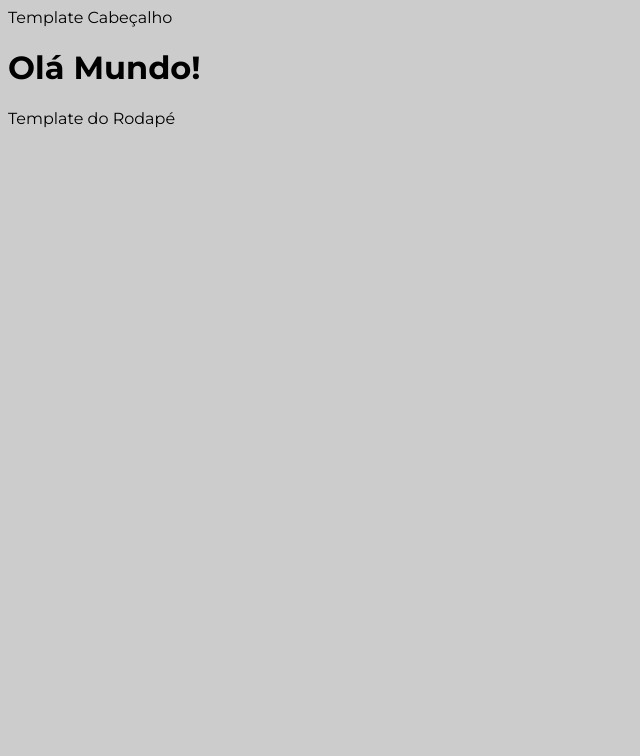
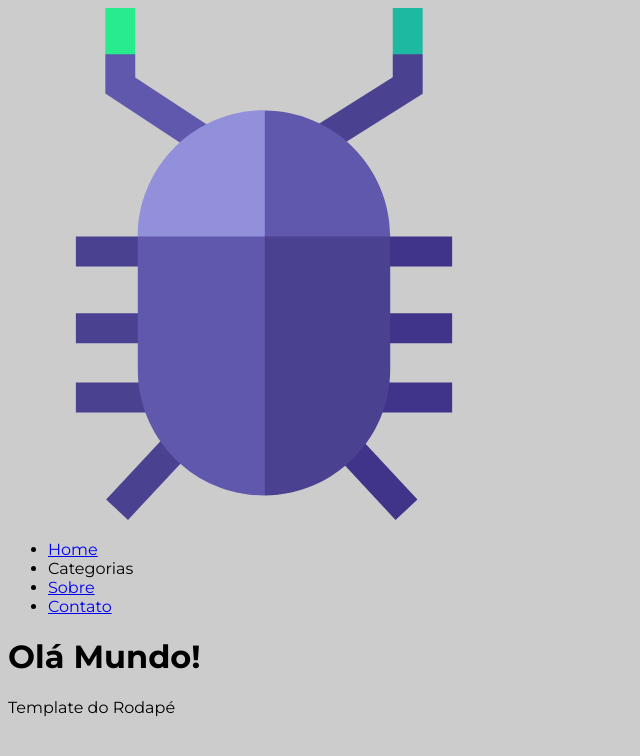
Before and after one commit to JoaoVithorr/blog-php, a PHP site: page / in a window 1280 px wide. Shown: the top 756 px of the page, without its empty margins (0-640 px from the left). Run offline with PHP 8.4, Linux system fonts and the light colour scheme.

Commit message:
header done

```diff
--- a/templates/header.php
+++ b/templates/header.php
@@ -15,5 +15,15 @@
     <link href="https://fonts.googleapis.com/css2?family=Montserrat:ital,wght@0,100..900;1,100..900&family=Open+Sans:ital,wght@0,300..800;1,300..800&family=Roboto:ital,wght@0,100;0,300;0,400;0,500;0,700;0,900;1,100;1,300;1,400;1,500;1,700;1,900&display=swap" rel="stylesheet">
 </head>
 <body>
-    Template Cabeçalho
+    <a href="<?= $BASE_URL ?>">
+      <img src="<?= $BASE_URL ?>/img/logo.svg" alt="Logo do site">
+    </a>
+    <nav>
+      <ul class="nav-bar">
+        <li><a href="<?= $BASE_URL ?>">Home</a></li>
+        <li><a href="#"></a>Categorias</li>
+        <li><a href="#">Sobre</a></li>
+        <li><a href="<?= $BASE_URL ?>/contact.php">Contato</a></li>
+      </ul>
+    </nav>
 </body>
```
Also changed, not shown: contact.php (renamed from contato.php).
